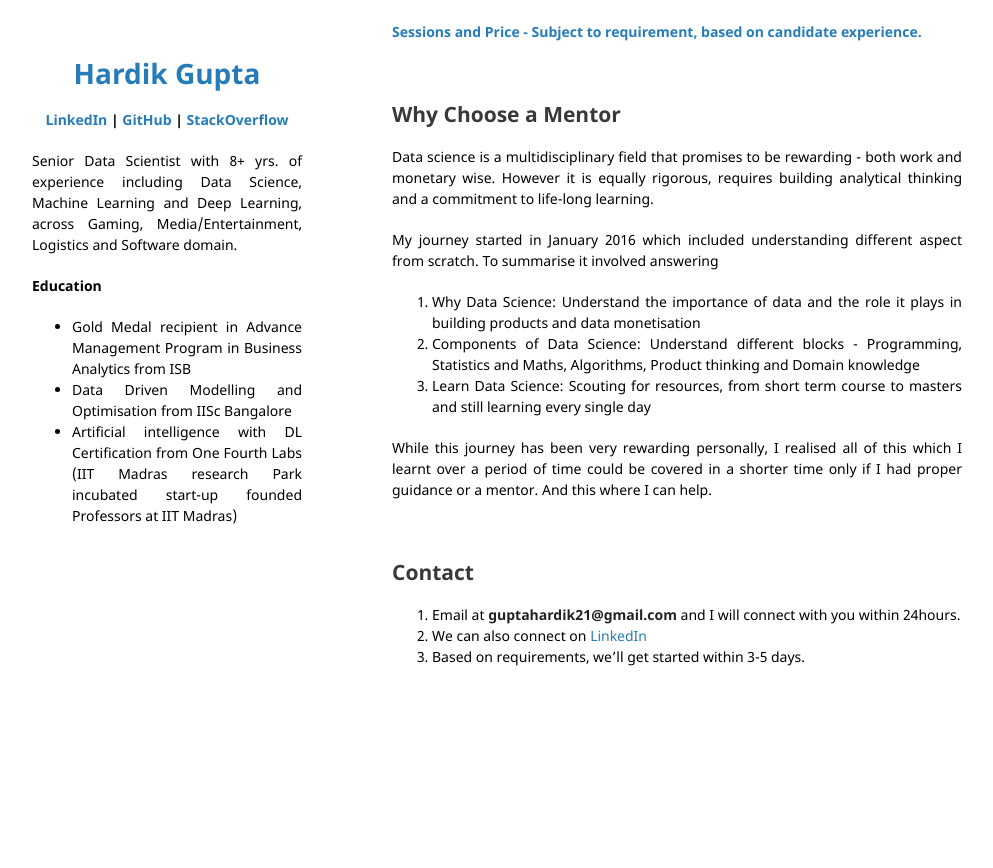
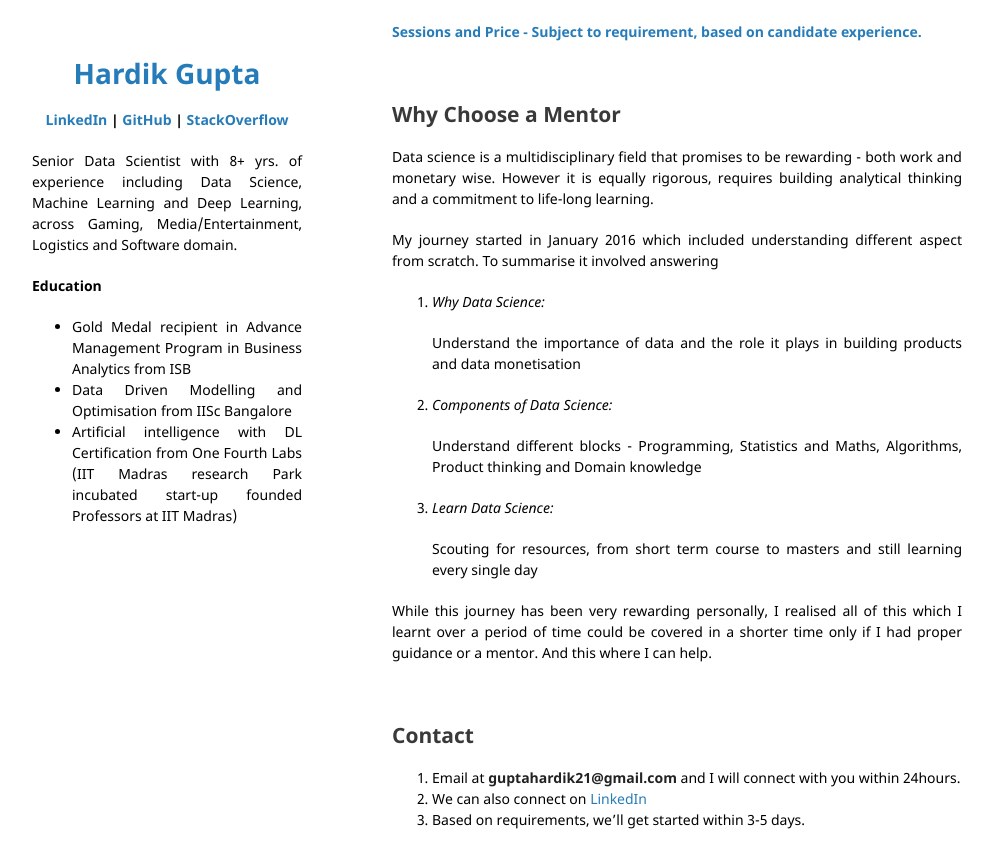
Before and after one commit to HardikLGupta/portfolio, a Jekyll site: the page built from index.md, in a window 1280 px wide and 900 px high, scrolled down 709 px. Shown: the top 868 px of the window, without its empty margins (143-1136 px from the left). Built offline with Jekyll 4.4.1, drawn with Linux system fonts in a browser that asks for light colours; our own code applies the rules of GitHub Pages for plain Markdown files; before the commit the page ends 1446 px from its top, so only the background shows below that.

Commit message:
Update index.md

```diff
--- a/index.md
+++ b/index.md
@@ -28,9 +28,9 @@ Data science is a multidisciplinary field that promises to be rewarding - both w
 
 My journey started in January 2016 which included understanding different aspect from scratch. To summarise it involved answering
 
-1. Why Data Science: Understand the importance of data and the role it plays in building products and data monetisation
-2. Components of Data Science: Understand different blocks - Programming, Statistics and Maths, Algorithms, Product thinking and Domain knowledge
-3. Learn Data Science: Scouting for resources, from short term course to masters and still learning every single day
+1. <p style="font-style: italic;">Why Data Science:</p> Understand the importance of data and the role it plays in building products and data monetisation
+2. <p style="font-style: italic;">Components of Data Science:</p> Understand different blocks - Programming, Statistics and Maths, Algorithms, Product thinking and Domain knowledge
+3. <p style="font-style: italic;">Learn Data Science:</p> Scouting for resources, from short term course to masters and still learning every single day
 
 While this journey has been very rewarding personally, I realised all of this which I learnt over a period of time could be covered in a shorter time only if I had proper guidance or a mentor. And this where I can help.
 
```
